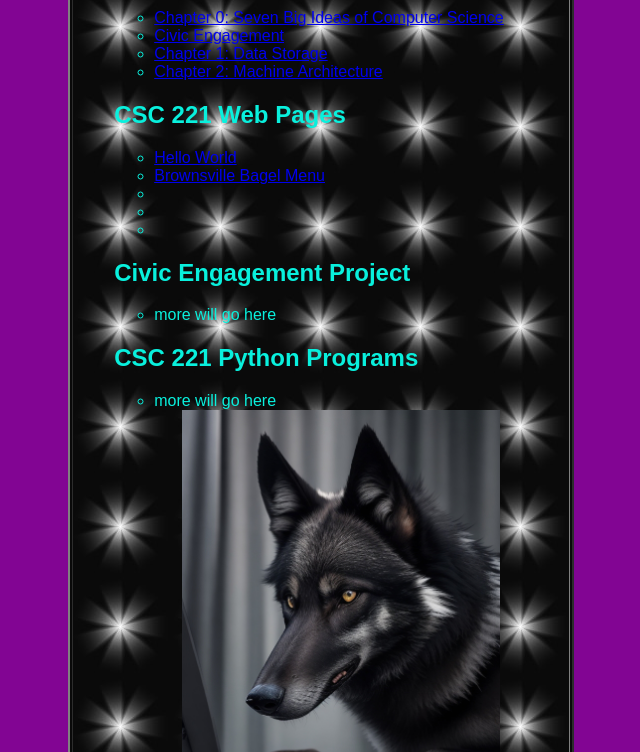
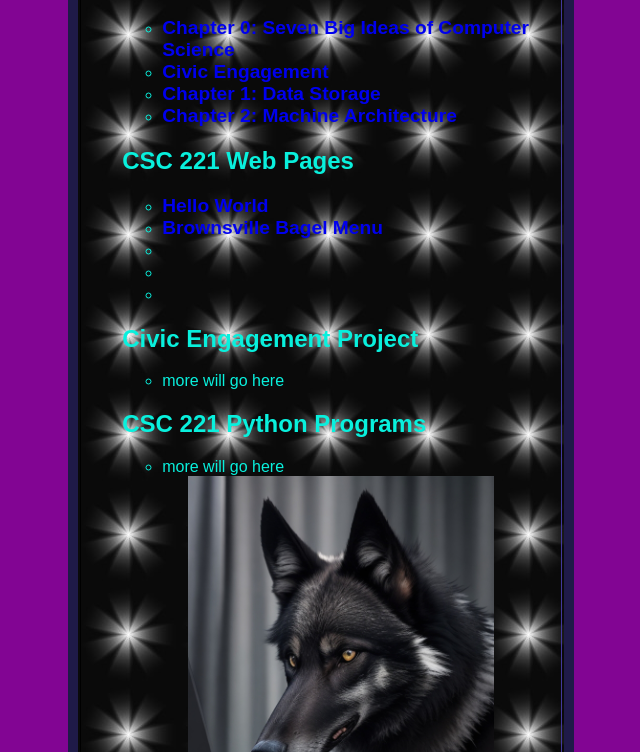
Before and after one commit to austinmascio-pvcc/austinmascio-pvcc.github.io, a plain HTML site: page index.html in a window 1280 px wide. Shown: the part 133-885 px from the top of the page, without its empty margins (319-959 px from the left). Drawn offline with Linux system fonts and the light colour scheme.

Commit message:
Update index.html

```diff
--- a/index.html
+++ b/index.html
@@ -5,6 +5,27 @@
     it will have links to all my course work-->
 
 <head>
+<style>
+	body{}
+	h1{}
+	h2{}
+	h3{}
+
+	table{background-color:#92B0C4; width:400px;
+		border:10px solid #1F1A48; margin:auto;}
+	tr{}
+	td{}
+
+	ul{}
+	ol{}
+	li{}
+
+	a {text-decoration: none; font-weight: bold; font-size: 1.2em;}
+	a {link {color: #8c0a31}}
+	a {visited {color:#00c600}}
+	a {hover {color:#e900e9}}
+	a {active {color:#0066F2}}
+</style>
     <title> Austin Mascio </title>
 </head>
 
```
